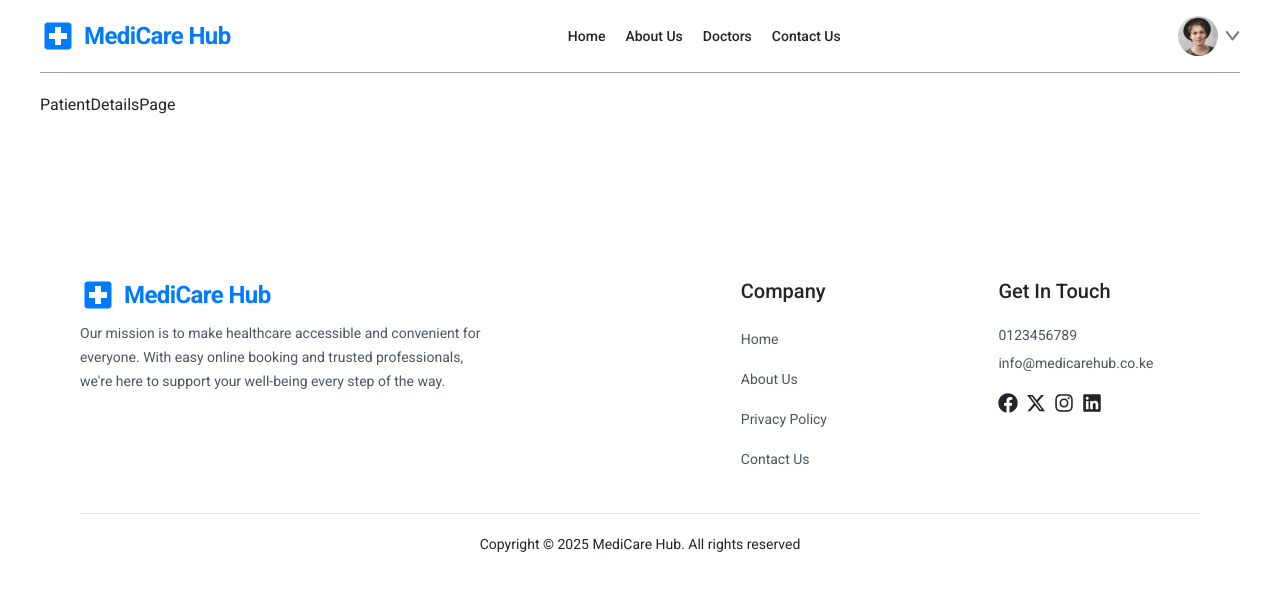
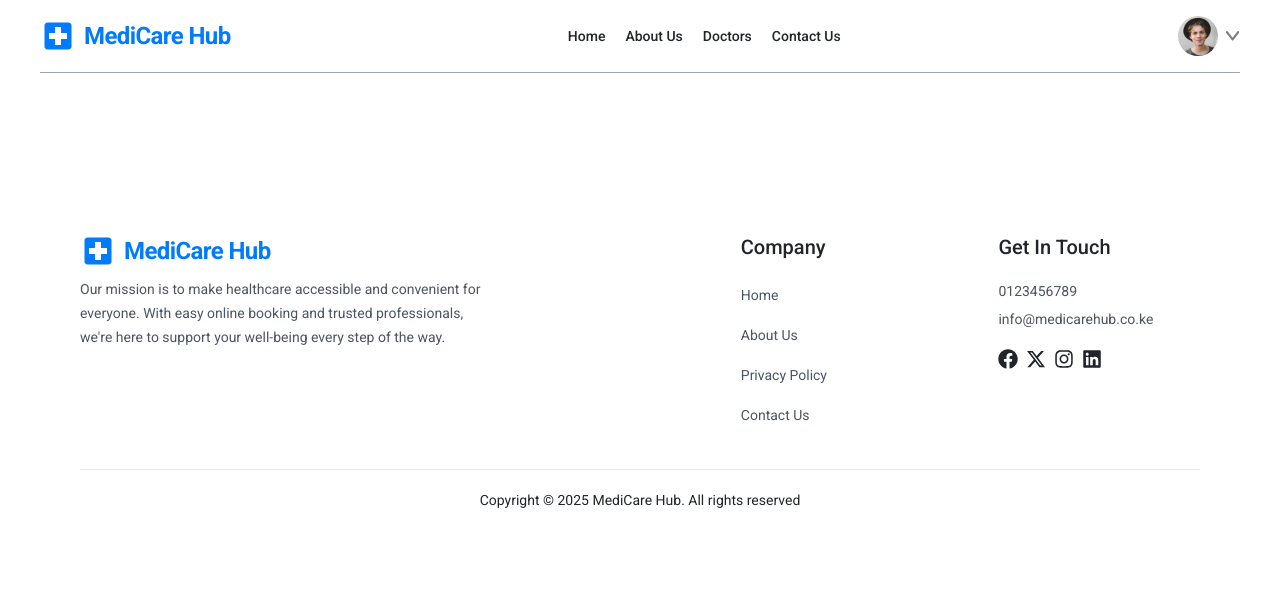
Before and after one commit to briansimiyuj/doctor-appointment-app, a React (Vite) app: page /appointment/1 in a window 1280 px wide. Shown: the top 590 px of the page. Built offline with nearby package versions, Linux system fonts and the light colour scheme; a web font is replaced by a local one.

Commit message:
Implement PatientDetailsContext and integrate with PatientDetailsPage 1

```diff
--- a/src/Script.tsx
+++ b/src/Script.tsx
@@ -21,6 +21,7 @@ import SchedulePage from "./pages/SchedulePage"
 import { ThemeProvider } from "./context/ThemeContext"
 import { SettingsProvider } from "./context/SettingsContext"
 import PatientDetailsPage from "./pages/PatientDetailsPage"
+import { PatientDetailsProvider } from "./context/PatientDetailsContext"
 
 const Script: React.FC = () =>{
 
@@ -102,7 +103,11 @@ const Script: React.FC = () =>{
 
                       <BookingContextProvider>
 
-                        <PatientDetailsPage/>
+                        <PatientDetailsProvider>
+
+                         <PatientDetailsPage/>
+
+                         </PatientDetailsProvider>
 
                       </BookingContextProvider>
 
--- /dev/null
+++ b/src/context/PatientDetailsContext.tsx
@@ -0,0 +1,109 @@
+import { createContext, useContext, useEffect, useState } from "react"
+import { PatientDetailsContextProps } from "../assets/contextProps/PatientDetailsContextProps"
+import { AppointedPatientType } from "../assets/types/AppointedPatientType"
+import { AppointmentsContext } from "./AppointmentContext"
+import { AppointmentType } from "../assets/types/AppointmentType"
+import { BookingContext } from "./BookingContext"
+import { useParams } from "react-router-dom"
+
+interface PatientDetailsProviderProps{
+
+    children: React.ReactNode
+
+}
+
+export const PatientDetailsContext = createContext<PatientDetailsContextProps | undefined>(undefined)
+
+export const PatientDetailsProvider: React.FC<PatientDetailsProviderProps> = ({ children }) =>{
+
+const [patientDetails, setPatientDetails] = useState<AppointedPatientType | null>(null),
+      [activeTab, setActiveTab] =  useState<"medical-history" | "appointments" | "prescriptions" | "notes" | "documents">("medical-history"),
+      [patientAppointments, setPatientAppointments] = useState<AppointmentType[]>([]),
+      { appointments } = useContext(AppointmentsContext),
+      { appointedPatients } = useContext(BookingContext),
+      { patientID } = useParams<{ patientID: string }>()
+
+
+      const fetchPatientAppointments = (patientID: string) =>{
+
+            if(appointments){
+
+                  const filteredAppointments = appointments.filter(appointment => appointment.patient._id === patientID)
+
+                  setPatientAppointments(filteredAppointments)
+
+            }
+
+      }
+
+
+      useEffect(()=>{
+
+            if(patientID && appointedPatients && appointedPatients.length > 0){
+
+                  const foundPatient = appointedPatients.find(patient => patient.patientInfo._id === patientID)
+
+                  if(foundPatient){
+
+                        setPatientDetails(foundPatient)
+
+                        fetchPatientAppointments(patientID)
+
+                  }
+
+            }
+
+      }, [appointments, appointedPatients, patientID])
+
+      const value ={
+
+            activeTab,
+            setActiveTab,
+            patientAppointments,
+            setPatientAppointments,
+            fetchPatientAppointments,
+            notes: [],
+            addNote: () => {},
+            removeNote: () => {},
+            addMedicalCondition: () => {},
+            removeMedicalCondition: () => {},
+            addAllergy: () => {},
+            removeAllergy: () => {},
+            addMedication: () => {},
+            removeMedication: () => {},
+            addSurgery: () => {},
+            removeSurgery: () => {},
+            documents: [],
+            addDocument: () => {},
+            removeDocument: () => {},
+            updatePatientStatus: () => {},
+            scheduleAppointment: () => {},
+            cancelAppointment: () => {},
+            patientDetails,
+            setPatientDetails
+
+      }
+
+
+
+      return(
+
+            <PatientDetailsContext.Provider value={value}>
+
+                  {children}
+
+            </PatientDetailsContext.Provider>
+
+      )
+
+}
+
+export const usePatientDetails = () =>{
+
+      const context = useContext(PatientDetailsContext)
+
+      if(!context) throw new Error('usePatientDetails must be used within PatientDetailsContextProvider')
+
+      return context
+
+}
--- a/src/pages/PatientDetailsPage.tsx
+++ b/src/pages/PatientDetailsPage.tsx
@@ -1,8 +1,14 @@
+import { usePatientDetails } from "../context/PatientDetailsContext"
+
 const PatientDetailsPage: React.FC = ()=>{
+
+    const { patientDetails } = usePatientDetails()
+
+    console.log(patientDetails)
 
     return(
 
-        <h1>PatientDetailsPage</h1>
+        <h1>{patientDetails?.patientInfo?.name}</h1>
 
     )
 
```
Also changed, not shown: 1 other file (tests, documents, lock files or other folders).
